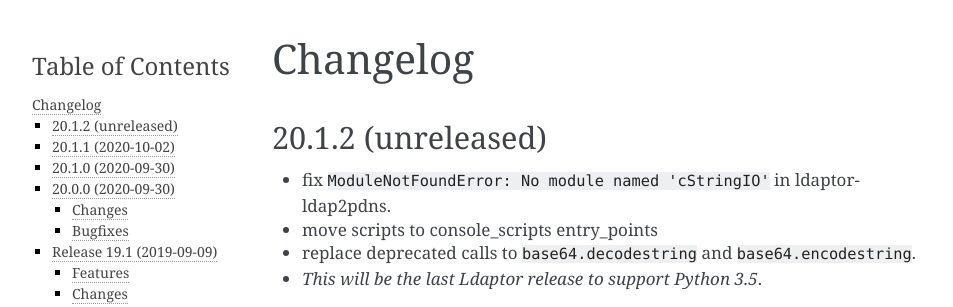
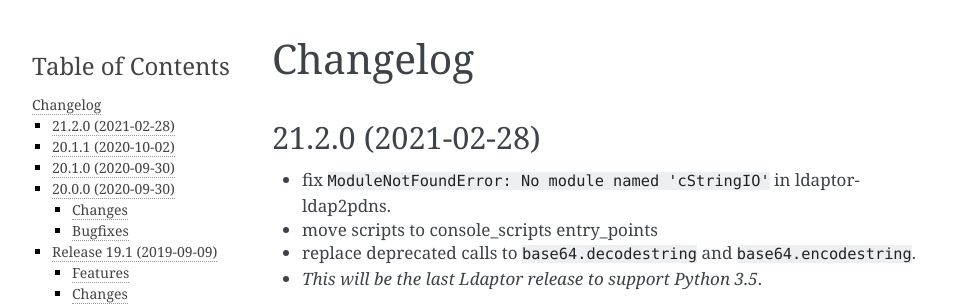
Before and after one commit to twisted/ldaptor, a Sphinx documentation site: the page built from docs/source/NEWS.rst, in a window 1280 px wide and 900 px high. Shown: the top 307 px of the window, without its empty margins (148-1101 px from the left). Built offline with Sphinx 7.4.7, drawn with Linux system fonts in a browser that asks for light colours.

Commit message:
Preparing release 21.2.0

```diff
--- a/docs/source/NEWS.rst
+++ b/docs/source/NEWS.rst
@@ -1,7 +1,7 @@
 Changelog
 =========
 
-20.1.2 (unreleased)
+21.2.0 (2021-02-28)
 -------------------
 
 - fix ``ModuleNotFoundError: No module named 'cStringIO'`` in ldaptor-ldap2pdns.
--- a/ldaptor/__init__.py
+++ b/ldaptor/__init__.py
@@ -1,5 +1,5 @@
 """A Pure-Python Twisted library for LDAP"""
-__version__ = "20.1.2.dev0"
+__version__ = "21.2.0"
 
 __title__ = "ldaptor"
 __description__ = "A Pure-Python Twisted library for LDAP"
```
